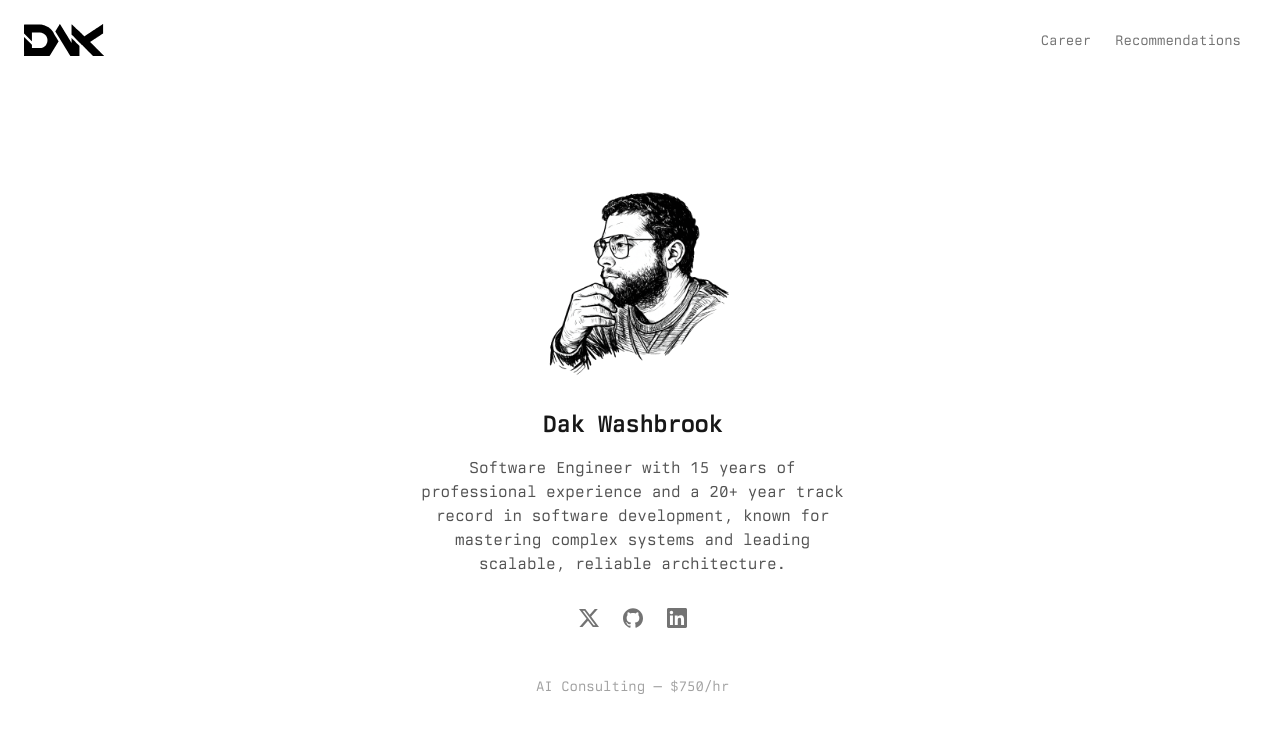
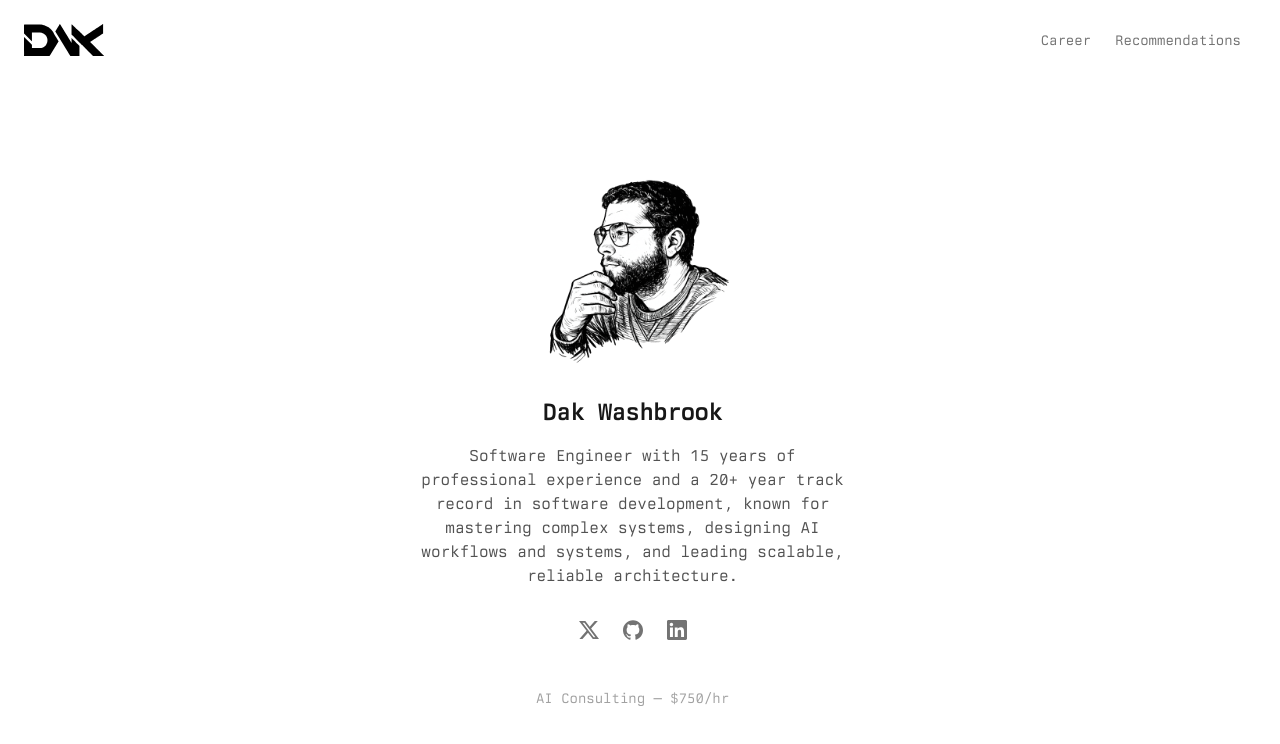
Before and after one commit to dakdevs/dak.dev-2026, a Next.js app: page / in a window 1280 px wide. Shown: the top 744 px of the page. Built offline with nearby package versions, Linux system fonts and the light colour scheme; what @orpc/server would draw is missing.

Commit message:
content: add AI workflows and systems to bio

```diff
--- a/src/app/page.tsx
+++ b/src/app/page.tsx
@@ -35,7 +35,8 @@ export default function HomePage() {
 			<p className="mt-4 max-w-md text-center text-neutral-600">
 				Software Engineer with 15 years of professional experience and a 20+
 				year track record in software development, known for mastering complex
-				systems and leading scalable, reliable architecture.
+				systems, designing AI workflows and systems, and leading scalable,
+				reliable architecture.
 			</p>
 			<nav className="mt-8 flex items-center gap-6">
 				{socials.map((social) => (
```
